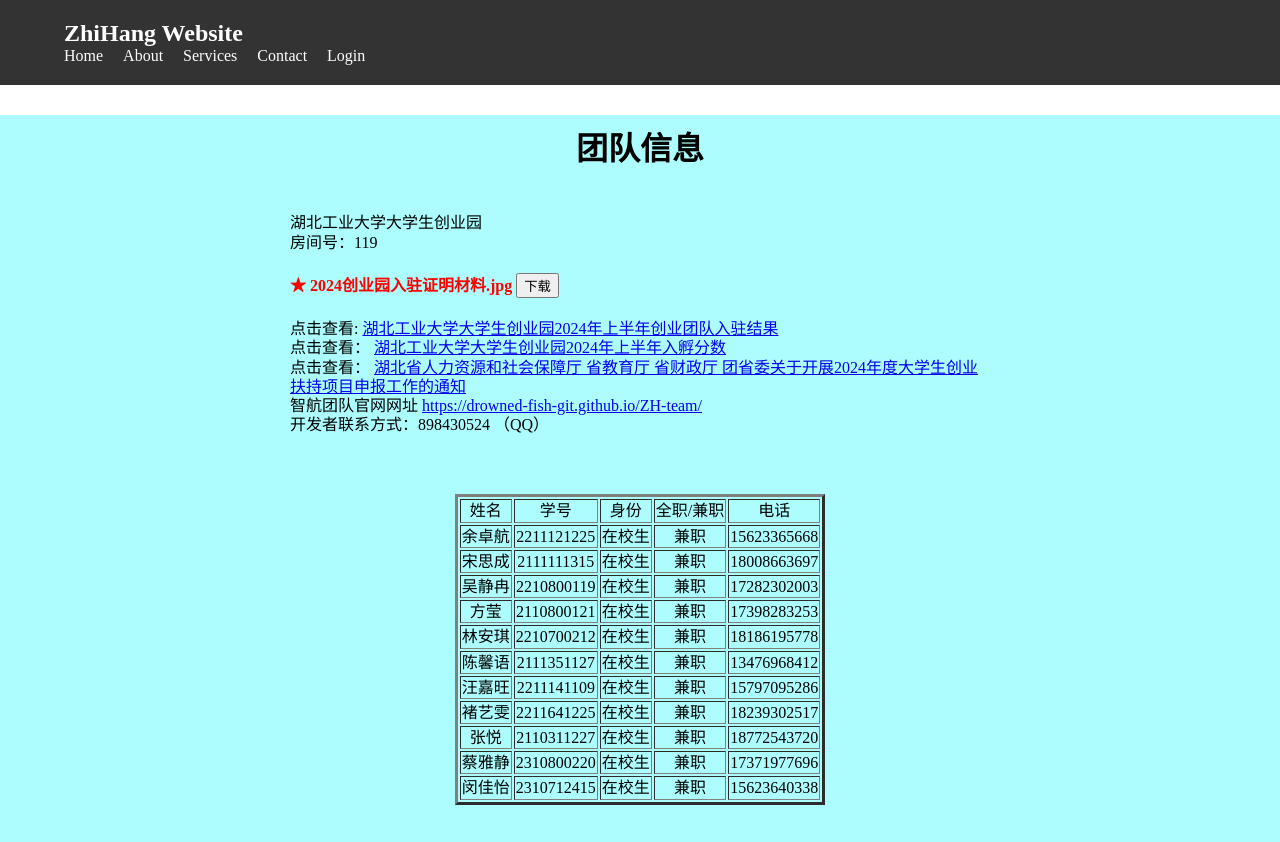
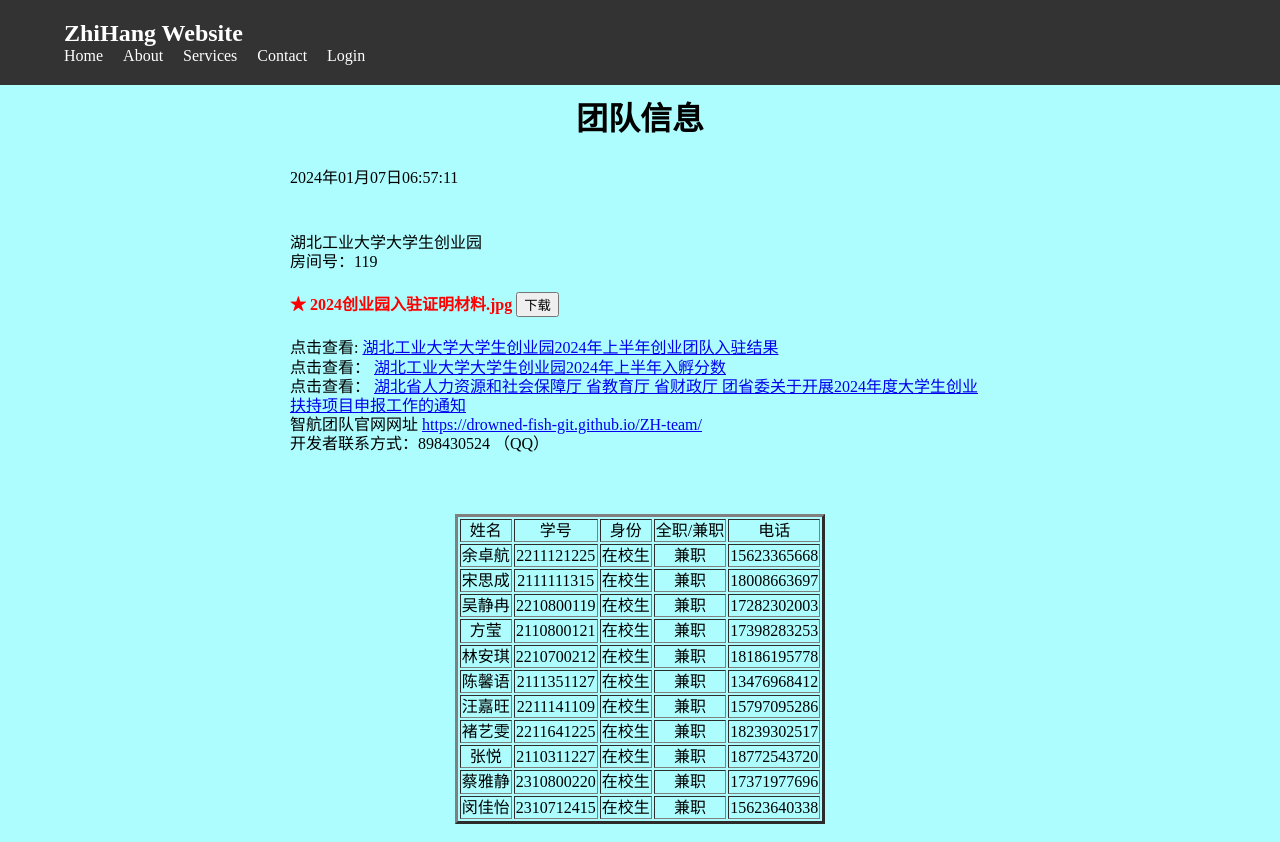
Before and after one commit to xunhang-website/ZH-team-website, a plain HTML site: page index.html in a window 1280 px wide. Shown: the top 842 px of the page. Drawn offline with Linux system fonts and the light colour scheme.

Commit message:
Update index.html

```diff
--- a/index.html
+++ b/index.html
@@ -28,16 +28,54 @@
       </nav>
     </header>
 
+
     <div style="
       background-color: #adfdfe;
       /* max-width: 700px; */
-      margin: 30px auto;
       padding: 15px;
       line-height: 1.2;
       color: black;
       text-align: center;
       ">
       <h1>团队信息</h1>
+
+    <div style="
+      max-width: 700px;
+      text-align: left;
+      margin: 30px auto;
+      color: black;"
+      id="datetime">
+    </div>
+
+    <script>
+      function updateDateTime() {
+          var now = new Date();
+          var year = now.getFullYear();
+          var month = now.getMonth() + 1; // 月份从 0 开始，需要 +1
+          var day = now.getDate();
+          var hours = now.getHours();
+          var minutes = now.getMinutes();
+          var seconds = now.getSeconds();
+
+          // 添加逻辑保留秒和分前面的零
+          var monthString = month < 10 ? '0' + month : '' + month;
+          var dayString = day < 10 ? '0' + day : '' + day;
+          var hoursString = hours < 10 ? '0' + hours : '' + hours;
+          var minutesString = minutes < 10 ? '0' + minutes : '' + minutes;
+          var secondsString = seconds < 10 ? '0' + seconds : '' + seconds;
+
+          var dateTimeString = year + '年' + monthString + '月' + dayString + '日' + hoursString + ':' + minutesString + ':' + secondsString;
+
+          // 更新页面上的日期和时间
+          document.getElementById('datetime').innerText = dateTimeString;
+      }
+
+      // 初始加载页面时更新一次
+      updateDateTime();
+
+      // 每秒更新一次
+      setInterval(updateDateTime, 1000);
+  </script>
 
     <div style="
       background-color: #adfdfe;
```
